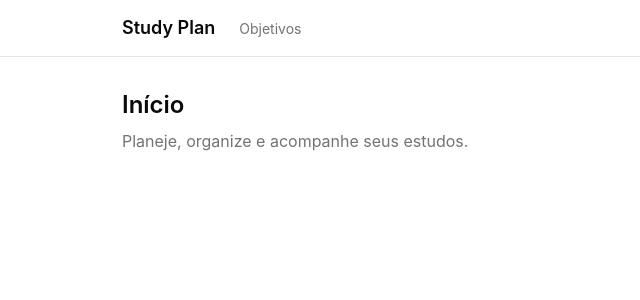
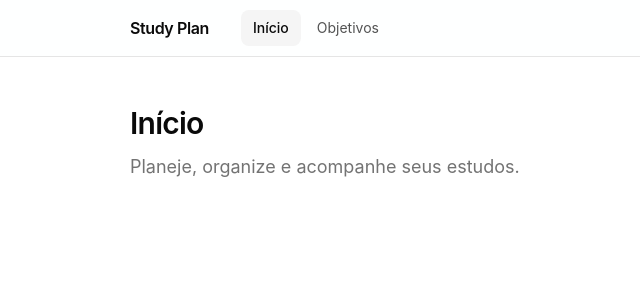
Before and after one commit to phillipems/study-plan, a React (Vite) app: page /#/ in a window 1280 px wide. Shown: the top 300 px of the page, without its empty margins (22-662 px from the left). Built offline with nearby package versions, Linux system fonts and the light colour scheme.

Commit message:
style: refine application shell and typography (#9)

```diff
--- a/src/app/app-shell.tsx
+++ b/src/app/app-shell.tsx
@@ -1,24 +1,42 @@
 import { Link, NavLink, Outlet } from "react-router";
+
+const focusRing =
+  "rounded-md outline-offset-2 outline-foreground focus-visible:outline-2";
+
+const navLink = `${focusRing} inline-flex h-9 items-center px-2.5 text-sm text-foreground/70 transition-colors hover:text-foreground aria-[current=page]:bg-secondary aria-[current=page]:font-medium aria-[current=page]:text-foreground sm:px-3`;
 
 export function AppShell() {
   return (
     <div className="flex min-h-svh flex-col">
-      <header className="border-b">
-        <div className="mx-auto flex h-14 w-full max-w-5xl items-center gap-6 px-4">
-          <Link to="/" className="text-lg font-semibold">
+      <a
+        href="#main-content"
+        className={`${focusRing} fixed top-2 left-2 z-20 -translate-y-16 bg-background px-3 py-2 text-sm font-medium focus-visible:translate-y-0`}
+      >
+        Pular para o conteúdo
+      </a>
+      <header className="sticky top-0 z-10 border-b bg-background/90 backdrop-blur">
+        <div className="mx-auto flex h-14 w-full max-w-5xl items-center gap-4 px-4 sm:gap-8 sm:px-6">
+          <Link
+            to="/"
+            className={`${focusRing} -mx-1.5 px-1.5 py-1 text-base font-semibold tracking-tight whitespace-nowrap`}
+          >
             Study Plan
           </Link>
-          <nav aria-label="Principal">
-            <NavLink
-              to="/goals"
-              className="text-sm text-muted-foreground hover:text-foreground aria-[current=page]:font-medium aria-[current=page]:text-foreground"
-            >
+          <nav aria-label="Principal" className="flex items-center gap-1">
+            <NavLink to="/" end className={navLink}>
+              Início
+            </NavLink>
+            <NavLink to="/goals" className={navLink}>
               Objetivos
             </NavLink>
           </nav>
         </div>
       </header>
-      <main className="mx-auto w-full max-w-5xl flex-1 px-4 py-8">
+      <main
+        id="main-content"
+        tabIndex={-1}
+        className="mx-auto w-full max-w-5xl flex-1 px-4 py-8 outline-none sm:px-6 sm:py-12"
+      >
         <Outlet />
       </main>
     </div>
--- a/src/app/pages/home-page.tsx
+++ b/src/app/pages/home-page.tsx
@@ -1,8 +1,8 @@
 export function HomePage() {
   return (
-    <section className="space-y-2">
-      <h1 className="text-2xl font-semibold">Início</h1>
-      <p className="text-muted-foreground">
+    <section className="space-y-3">
+      <h1 className="text-3xl font-semibold tracking-tight">Início</h1>
+      <p className="text-lg text-muted-foreground">
         Planeje, organize e acompanhe seus estudos.
       </p>
     </section>
--- a/src/app/pages/not-found-page.tsx
+++ b/src/app/pages/not-found-page.tsx
@@ -1,15 +1,18 @@
 import { Link } from "react-router";
+import { Button } from "@/shared/ui/button";
 
 export function NotFoundPage() {
   return (
     <section className="space-y-4">
-      <h1 className="text-2xl font-semibold">Página não encontrada</h1>
-      <p className="text-muted-foreground">
+      <h1 className="text-3xl font-semibold tracking-tight">
+        Página não encontrada
+      </h1>
+      <p className="text-lg text-muted-foreground">
         O endereço acessado não existe nesta aplicação.
       </p>
-      <Link to="/" className="font-medium underline underline-offset-4">
-        Voltar para o início
-      </Link>
+      <Button asChild variant="outline">
+        <Link to="/">Voltar para o início</Link>
+      </Button>
     </section>
   );
 }
--- a/src/features/goals/components/goals-page.tsx
+++ b/src/features/goals/components/goals-page.tsx
@@ -16,17 +16,23 @@ export function GoalsPage() {
 
   return (
     <div className="max-w-2xl space-y-10">
-      <h1 className="text-2xl font-semibold">Objetivos</h1>
+      <h1 className="text-3xl font-semibold tracking-tight">Objetivos</h1>
 
       <section aria-labelledby="new-goal-heading" className="space-y-4">
-        <h2 id="new-goal-heading" className="text-lg font-medium">
+        <h2
+          id="new-goal-heading"
+          className="text-xl font-semibold tracking-tight"
+        >
           Novo objetivo
         </h2>
         <GoalForm />
       </section>
 
       <section aria-labelledby="goal-list-heading" className="space-y-4">
-        <h2 id="goal-list-heading" className="text-lg font-medium">
+        <h2
+          id="goal-list-heading"
+          className="text-xl font-semibold tracking-tight"
+        >
           Seus objetivos
         </h2>
         <GoalList state={state ?? { status: "loading" }} />
--- a/src/styles/globals.css
+++ b/src/styles/globals.css
@@ -119,7 +119,12 @@
     @apply border-border outline-ring/50;
   }
   body {
-    @apply bg-background text-foreground;
+    @apply bg-background text-foreground antialiased;
+  }
+  h1,
+  h2,
+  h3 {
+    @apply text-balance;
   }
   html {
     @apply font-sans;
```
